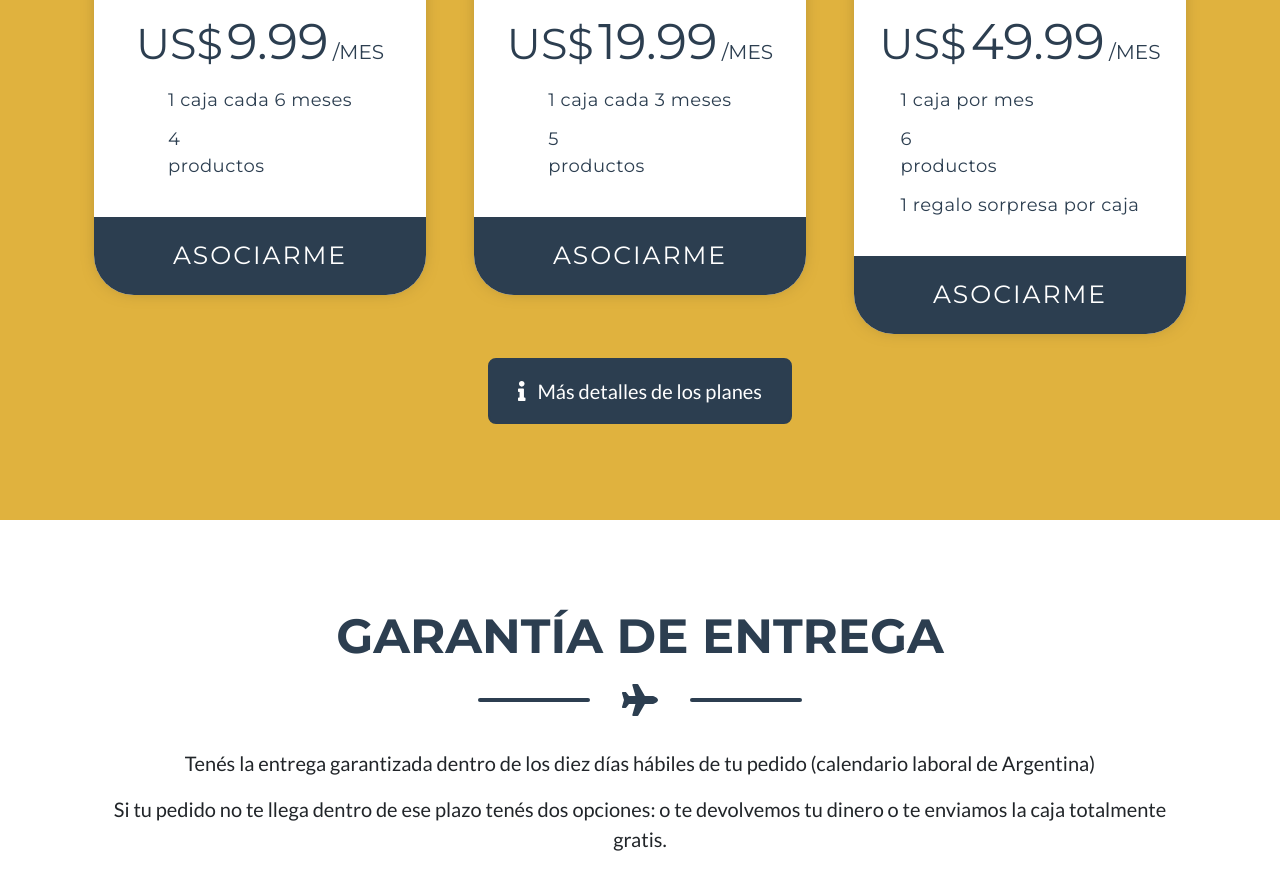
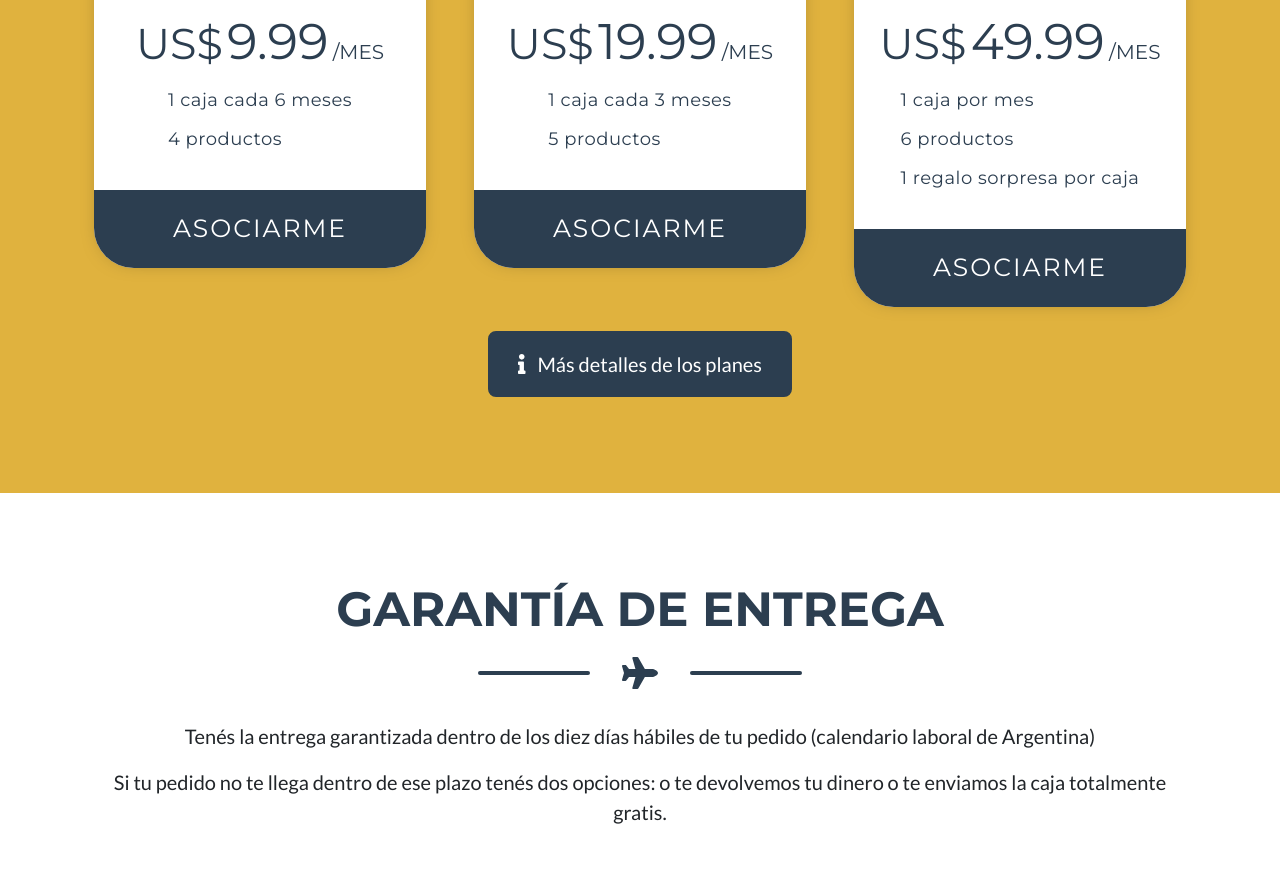
Before and after one commit to juannegrin/deargentinaalmundo, a website: page index.html in a window 1280 px wide. Shown: the part 2603-3493 px from the top of the page. Drawn offline with nearby package versions, Linux system fonts and the light colour scheme.

Commit message:
correccion <p> index tabla de precios

```diff
--- a/index.html
+++ b/index.html
@@ -163,7 +163,7 @@
                                     </div>
                                     <ul class="pricing-content">
                                         <li><p>1 caja cada 6 meses</p></li>
-                                        <li><p>4</p> productos</li>
+                                        <li><p>4 productos</p> </li>
                                     </ul>
                                     <div class="pricingTable-signup">
                                         <a href="#">ASOCIARME</a>
@@ -185,7 +185,7 @@
                                     </div>
                                     <ul class="pricing-content">
                                         <li><p>1 caja cada 3 meses</p></li>
-                                        <li><p>5</p> productos</li>
+                                        <li><p>5 productos</p> </li>
                                     </ul>
                                     <div class="pricingTable-signup">
                                         <a href="#">ASOCIARME</a>
@@ -207,7 +207,7 @@
                                     </div>
                                     <ul class="pricing-content">
                                         <li><p>1 caja por mes</p></li>
-                                        <li><p>6</p> productos</li>
+                                        <li><p>6 productos</p></li>
                                         <li><p>1 regalo sorpresa por caja</p></li>
                                     </ul>
                                     <div class="pricingTable-signup">
```
